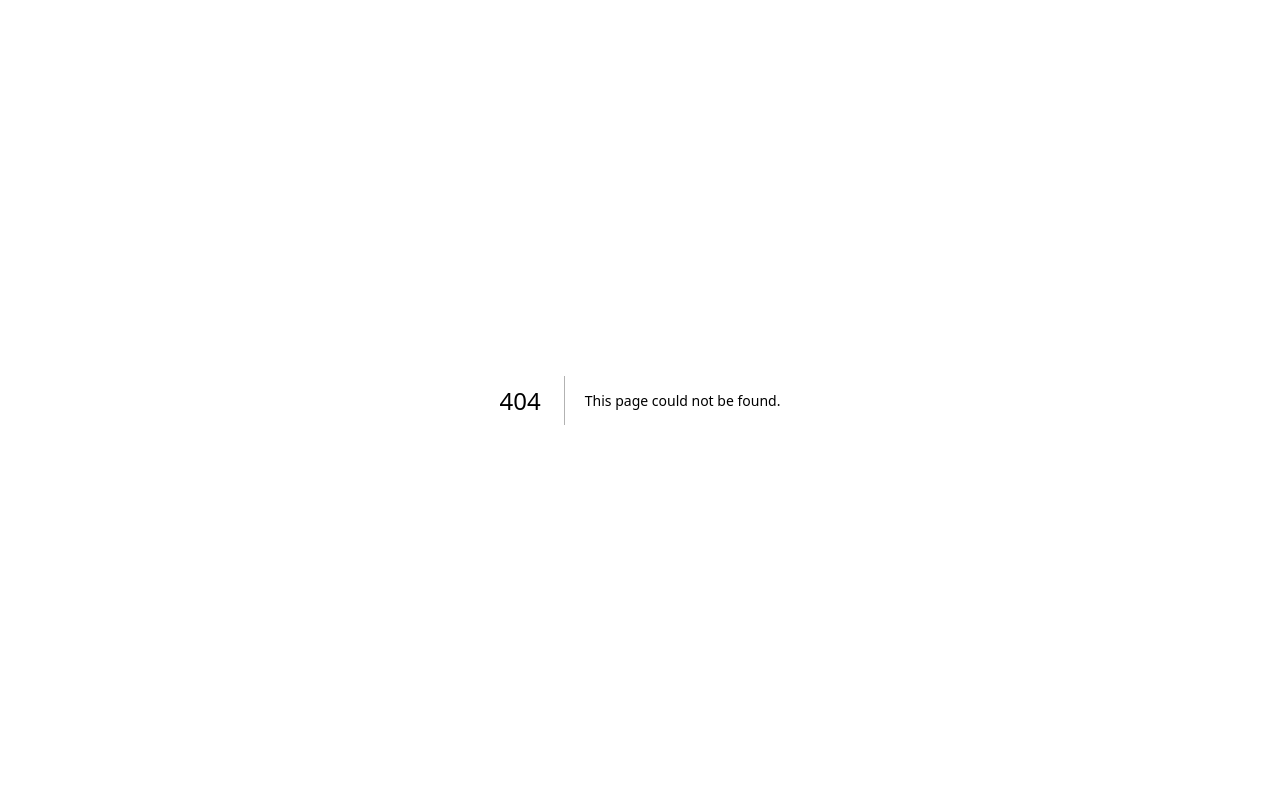
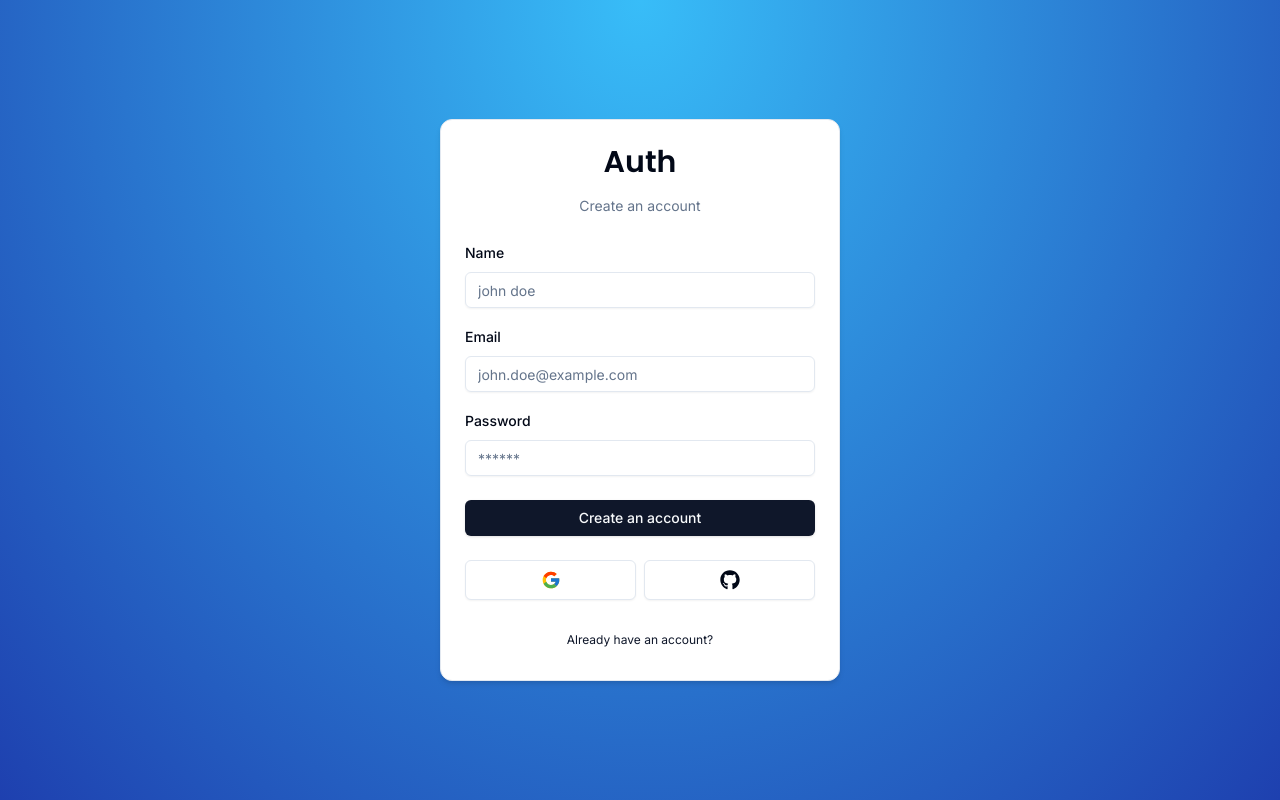
Before and after one commit to mahmudlukman/next-auth-toolkit, a Next.js app: page /auth/register in a window 1280 px wide. Before the commit this address had no page. Built offline with nearby package versions, Linux system fonts and the light colour scheme.

Commit message:
register UI added

```diff
--- /dev/null
+++ b/app/auth/register/page.tsx
@@ -0,0 +1,10 @@
+import { RegisterForm } from '@/components/auth/RegisterForm'
+import React from 'react'
+
+const Register = () => {
+  return (
+    <RegisterForm/>
+  )
+}
+
+export default Register
--- /dev/null
+++ b/components/auth/RegisterForm.tsx
@@ -0,0 +1,122 @@
+'use client';
+
+import * as z from 'zod';
+import { useState, useTransition } from 'react';
+import { CardWrapper } from './CardWrapper';
+import { useForm } from 'react-hook-form';
+import { zodResolver } from '@hookform/resolvers/zod';
+import { Input } from '@/components/ui/input';
+import {
+  Form,
+  FormControl,
+  FormField,
+  FormItem,
+  FormLabel,
+  FormMessage,
+} from '@/components/ui/form';
+import { RegisterSchema } from '@/schemas';
+import { Button } from '../ui/button';
+import { FormError } from '../FormError';
+import { FormSuccess } from '../FormSuccess';
+
+
+export const RegisterForm = () => {
+  const [error, setError] = useState<string | undefined>('');
+  const [success, setSuccess] = useState<string | undefined>('');
+  const [isPending, startTransition] = useTransition();
+
+  const form = useForm<z.infer<typeof RegisterSchema>>({
+    resolver: zodResolver(RegisterSchema),
+    defaultValues: {
+      name: '',
+      email: '',
+      password: '',
+    },
+  });
+
+  const onSubmit = (values: z.infer<typeof RegisterSchema>) => {
+    // setError('');
+    // setSuccess('');
+
+    // startTransition(() => {
+    //   Register(values).then((data) => {
+    //     setError(data.error);
+    //     setSuccess(data.success);
+    //   });
+    // });
+  };
+
+  return (
+    <CardWrapper
+      headerLabel="Create an account"
+      backButtonLabel="Already have an account?"
+      backButtonHref="/auth/login"
+      showSocial
+    >
+      <Form {...form}>
+        <form onSubmit={form.handleSubmit(onSubmit)} className="space-y-6">
+          <div className="space-y-4">
+            <FormField
+              control={form.control}
+              name="name"
+              render={({ field }) => (
+                <FormItem>
+                  <FormLabel>Name</FormLabel>
+                  <FormControl>
+                    <Input
+                      {...field}
+                      disabled={isPending}
+                      placeholder="john doe"
+                    />
+                  </FormControl>
+                  <FormMessage />
+                </FormItem>
+              )}
+            />
+            <FormField
+              control={form.control}
+              name="email"
+              render={({ field }) => (
+                <FormItem>
+                  <FormLabel>Email</FormLabel>
+                  <FormControl>
+                    <Input
+                      {...field}
+                      disabled={isPending}
+                      placeholder="john.doe@example.com"
+                      type="email"
+                    />
+                  </FormControl>
+                  <FormMessage />
+                </FormItem>
+              )}
+            />
+            <FormField
+              control={form.control}
+              name="password"
+              render={({ field }) => (
+                <FormItem>
+                  <FormLabel>Password</FormLabel>
+                  <FormControl>
+                    <Input
+                      {...field}
+                      disabled={isPending}
+                      placeholder="******"
+                      type="password"
+                    />
+                  </FormControl>
+                  <FormMessage />
+                </FormItem>
+              )}
+            />
+          </div>
+          <FormError message={error} />
+          <FormSuccess message={success} />
+          <Button type="submit" disabled={isPending} className="w-full">
+            Create an account
+          </Button>
+        </form>
+      </Form>
+    </CardWrapper>
+  );
+};
--- a/schemas/index.ts
+++ b/schemas/index.ts
@@ -8,3 +8,15 @@
     message: "Password is required"
   }),
 });
+
+export const RegisterSchema = z.object({
+  name: z.string().min(1, {
+    message: "Name is required"
+  }),
+  email: z.string().email({
+    message: "Email is required"
+  }),
+  password: z.string().min(6, {
+    message: "Minimum 6 characters required"
+  }),
+});
```
